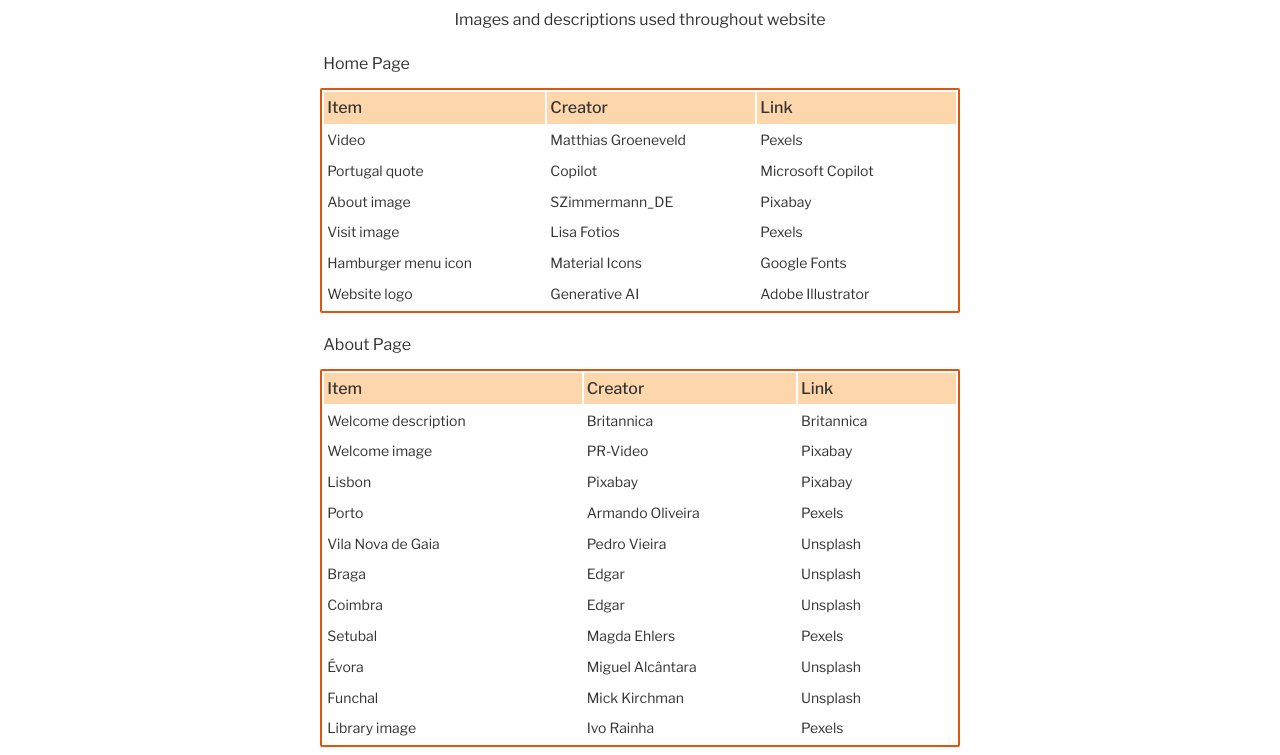
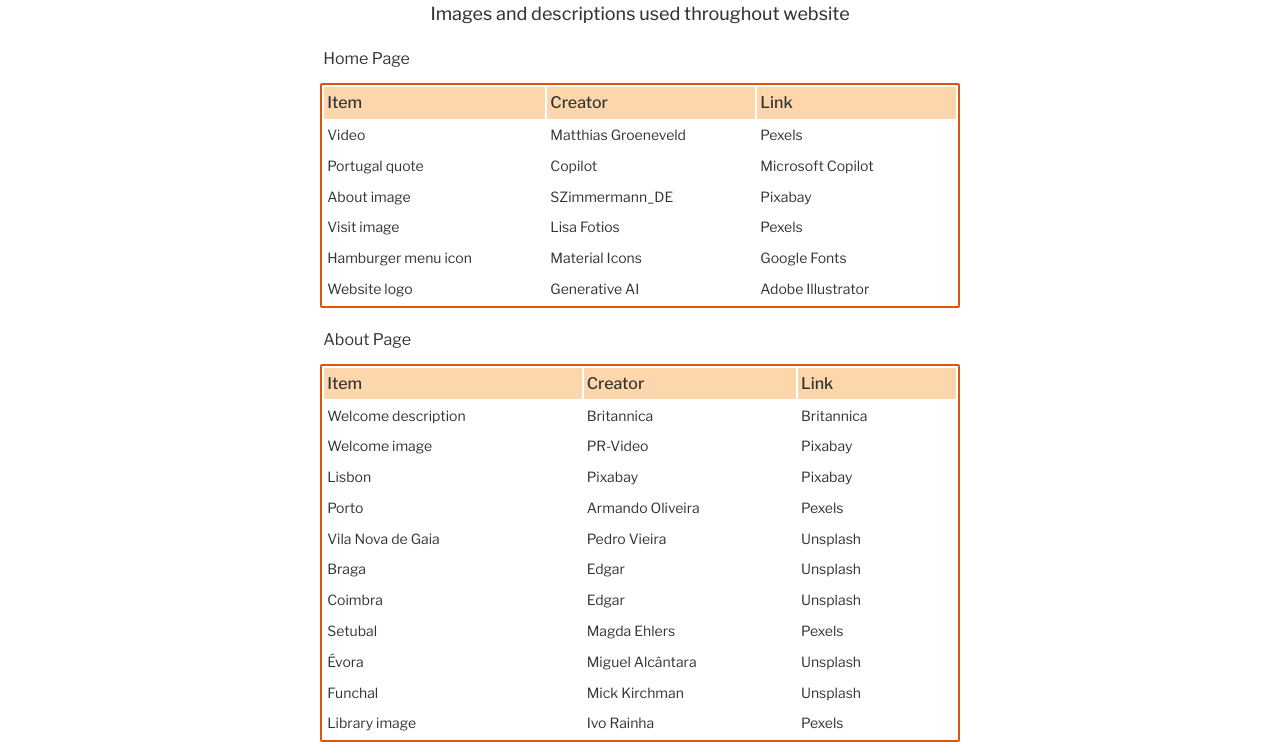
Before and after one commit to dfelices/country-website, a plain HTML site: page credits.html in a window 1280 px wide. Shown: the part 161-916 px from the top of the page. Drawn offline with nearby package versions, Linux system fonts and the light colour scheme; a web font is replaced by a local one.

Commit message:
ran all css files through validator and cleaned up comments and organization

```diff
--- a/credits.html
+++ b/credits.html
@@ -9,7 +9,7 @@
     <link rel="icon" href="favicon.svg" type="image/svg+xml">
     <link rel="apple-touch-icon" href="apple-touch-icon.png"/>
     <link rel="manifest" href="site.webmanifest" />
-    <link rel="stylesheet" href="styles/normalize-fwd.css">
+    <link rel="stylesheet" href="styles/normalize-fwd-vers2.css">
     <link rel="stylesheet" href="styles/general-styles.css">
     <link rel="stylesheet" href="styles/credits-styles.css">
     <script src="scripts/general-scripts.js" defer></script>
@@ -42,7 +42,7 @@
                 <h1>Credits</h1>
             </header>
             <section class="table">
-                <p>Images and descriptions used throughout website</p>
+                <h2>Images and descriptions used throughout website</h2>
                 <table class="home-page">
                     <caption>Home Page</caption>
                     <thead>
@@ -225,7 +225,6 @@
                     </tbody>
                 </table>
             </section>
-
         </main>
         <footer>
             <p>For Educational Purposes</p>
--- a/styles/about-styles.css
+++ b/styles/about-styles.css
@@ -117,8 +117,6 @@
 }
 
 
-
-
 @media (min-width: 48em){
     .subscribe{
         padding: 2.75rem 1rem 2rem;
@@ -129,7 +127,6 @@
         border-radius: 4px;
     }
 }
-
 
 .subscribe h2{
     height: auto;
--- a/styles/credits-styles.css
+++ b/styles/credits-styles.css
@@ -1,3 +1,23 @@
+/*--------------------------------------------------------------
+>>> TABLE OF CONTENTS:
+----------------------------------------------------------------
+# Generic (CALLED IN "normalize.fwd.vers2.css")
+	- Normalize
+	- Box sizing
+	- Media width
+# Base (CALLED IN "general-styles.css")
+	- Typography
+	- Elements
+	- Links
+# Layouts (CALLED IN "general-styles.css")
+# Components
+	- Header (CALLED IN "general-styles.css")
+	- Main
+	- Footer (CALLED IN "general-styles.css")
+--------------------------------------------------------------*/
+
+/* Main
+--------------------------------------------- */
 @media (min-width: 48rem){
     main{
         margin: 0 auto;
@@ -9,6 +29,16 @@ h1{
     margin-bottom: 1.125rem;
     color: #333;
     text-align: center;
+}
+
+h2{
+    font-size: 1.125rem;
+    font-weight: 450;
+    text-align: center;
+}
+
+.table{
+    width: fit-content;
 }
 
 .table p{
--- a/styles/general-styles.css
+++ b/styles/general-styles.css
@@ -22,14 +22,12 @@
 
 /* Typography
 --------------------------------------------- */
-
 @import url('https://fonts.googleapis.com/css2?family=Libre+Franklin:ital,wght@0,100..900;1,100..900&family=Lusitana:wght@400;700&display=swap');
 
 body {
 	font-family: "Libre Franklin", sans-serif;
     font-size: 1rem;
     color: #333333;
-    background-color: #fefefe;
     line-height: 1.5;
 }
 
@@ -49,17 +47,13 @@ h1{
 }
 
 h2, h3, h4, h5, h6 {
-    font-family: "Libre Franklin", sans-serif;
     font-weight: 450;
-    width: fit-content;
-    height: auto;
     margin: 0;
 }
 
 h2{
     font-size: 1.375rem;
 }
-
 
 p{
     margin: 0;
@@ -74,7 +68,7 @@ ul{
 }
 
 blockquote{
-    font-size:  clamp(1.125rem, 20vh, 1.125rem);
+    font-size: clamp(1.125rem, 20vh, 1.125rem);
     text-align: center;
     row-gap: 0.5rem;
 }
@@ -104,12 +98,9 @@ table{
     }
 }
 
-
-
-
 /* Links, Inputs, Textareas
 --------------------------------------------- */
-a {
+a{
 	text-decoration: none;
     color: #333333;
     padding: 0.5rem 0.75rem;
--- a/styles/index-styles.css
+++ b/styles/index-styles.css
@@ -12,7 +12,7 @@
 # Layouts (CALLED IN "general-styles.css")
 # Components
 	- Header (CALLED IN "general-styles.css")
-	- Main (SOME CALLED IN "general-styles.css"
+	- Main
 	- Footer (CALLED IN "general-styles.css")
 --------------------------------------------------------------*/
 
```
Also changed, not shown: styles/visit.styles.css (+20 -1 lines).
